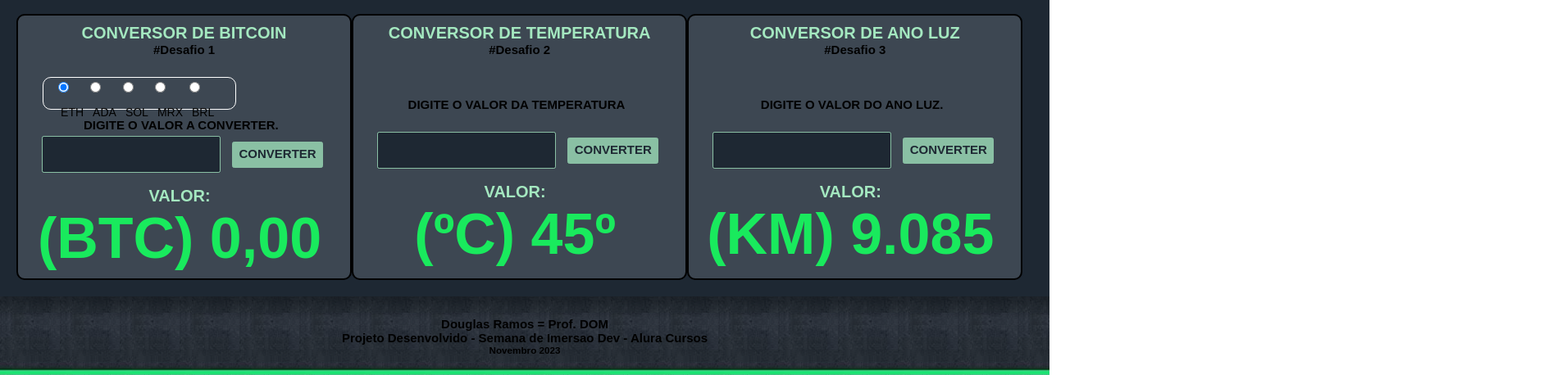
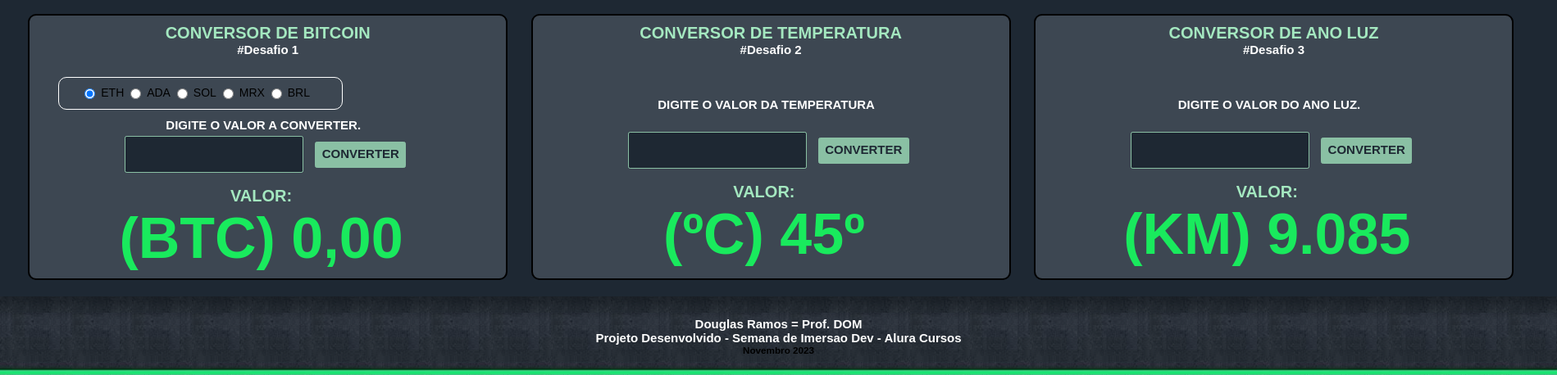
Before and after one commit to douginfodev/imersaodev7alura, a plain HTML site: page aula01/index.html in a window 1280 px wide. Shown: the part 484-942 px from the top of the page at 82% size, 1899 px wide, since content can reach past the window. Drawn offline with Linux system fonts and the light colour scheme.

Commit message:
Changed min-width to main container

```diff
--- a/css/stylemaster.css
+++ b/css/stylemaster.css
@@ -3,7 +3,6 @@
     padding: 0;
     border: 0;
     box-sizing: border-box;
-    /* border: 0.5px solid white; */
 }
 
 :root{
@@ -47,7 +46,7 @@ h1{
     color: var(--h1-colors);
 }
 
-h1{
+h2{
     color: var(--h2-colors);
 }
 
@@ -81,6 +80,7 @@ input{
 
 body{
     font-family: Arial, Helvetica, sans-serif;
+    background-color: #1E2833;
 }
 
 .container{
@@ -89,6 +89,7 @@ body{
     height: 900px;
     background-image: var(--bck-layout);
     max-width: 1900px;
+    min-width: 1899px;
 }
 
 /* HEADER */
```
